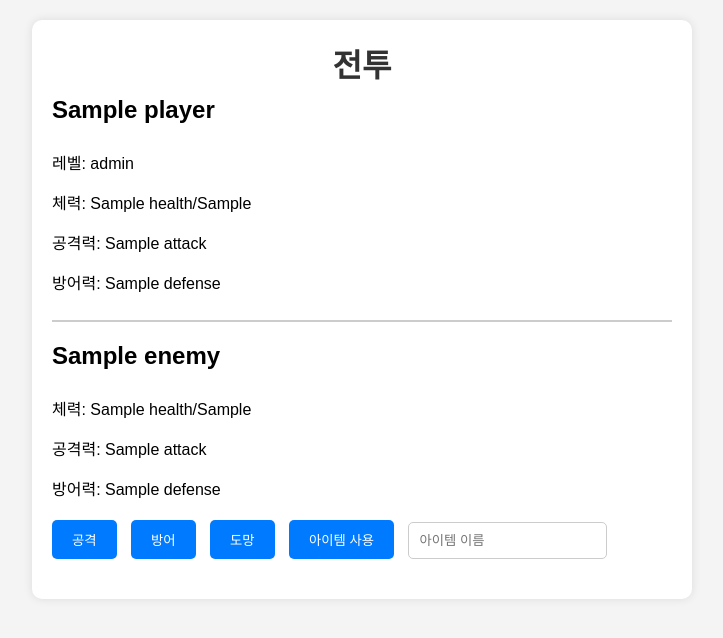
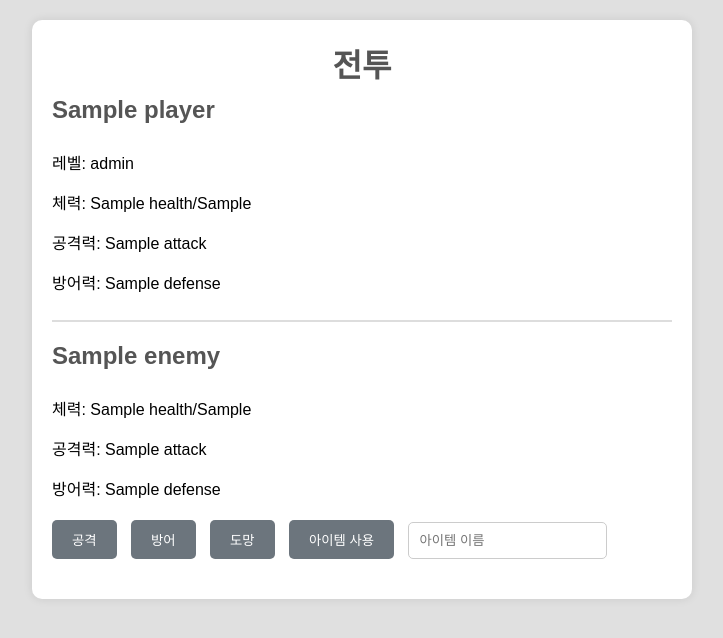
Before and after one commit to sonenhur/My-Coding-Lab, a Flask app: template templates/battle.html in a window 1280 px wide. Shown: the top 638 px of the page, without its empty margins (278-1001 px from the left). Run offline with Flask 3, Linux system fonts and the light colour scheme; the template is opened without the code that fills it: most values are stand-ins (such as "Sample title", 1, 10 or a date in 2020).

Commit message:
css 무채색 톤으로 조정

```diff
--- a/static/styles.css
+++ b/static/styles.css
@@ -1,7 +1,7 @@
 /* static/styles.css */
 body {
   font-family: Arial, sans-serif;
-  background-color: #f4f4f4;
+  background-color: #e0e0e0; /* 중립적인 회색 배경 */
   margin: 0;
   padding: 20px;
 }
@@ -17,7 +17,7 @@ body {
 
 h1 {
   text-align: center;
-  color: #333;
+  color: #333; /* 어두운 회색 텍스트 */
 }
 
 .stats,
@@ -30,6 +30,7 @@ h1 {
 .stats h2 {
   margin: 0;
   padding-bottom: 10px;
+  color: #555; /* 중간 톤의 회색 */
 }
 
 .character-stats,
@@ -38,7 +39,7 @@ h1 {
 }
 
 .character-stats {
-  border-bottom: 2px solid #ccc;
+  border-bottom: 2px solid #ddd; /* 연한 회색 테두리 */
   padding-bottom: 10px;
 }
 
@@ -48,8 +49,8 @@ a {
   margin-right: 10px;
   padding: 10px 20px;
   text-decoration: none;
-  color: white;
-  background-color: #007bff;
+  color: #fff; /* 흰색 텍스트 */
+  background-color: #6c757d; /* 중립적인 회색 버튼 배경 */
   border: none;
   border-radius: 5px;
   cursor: pointer;
@@ -57,12 +58,12 @@ a {
 
 button:hover,
 a:hover {
-  background-color: #0056b3;
+  background-color: #5a6268; /* 조금 더 어두운 회색 버튼 배경 */
 }
 
 input[type="text"] {
   padding: 10px;
-  border: 1px solid #ccc;
+  border: 1px solid #ccc; /* 연한 회색 테두리 */
   border-radius: 5px;
 }
 
```
